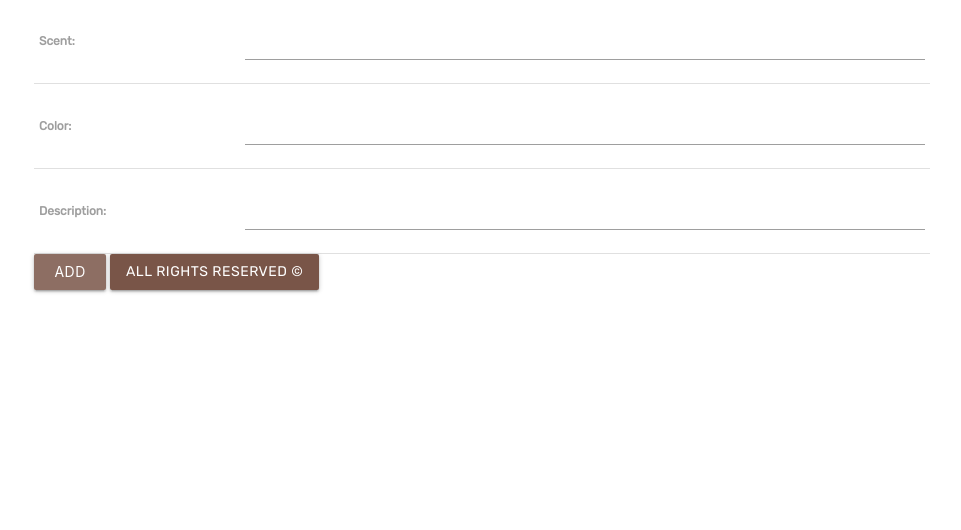
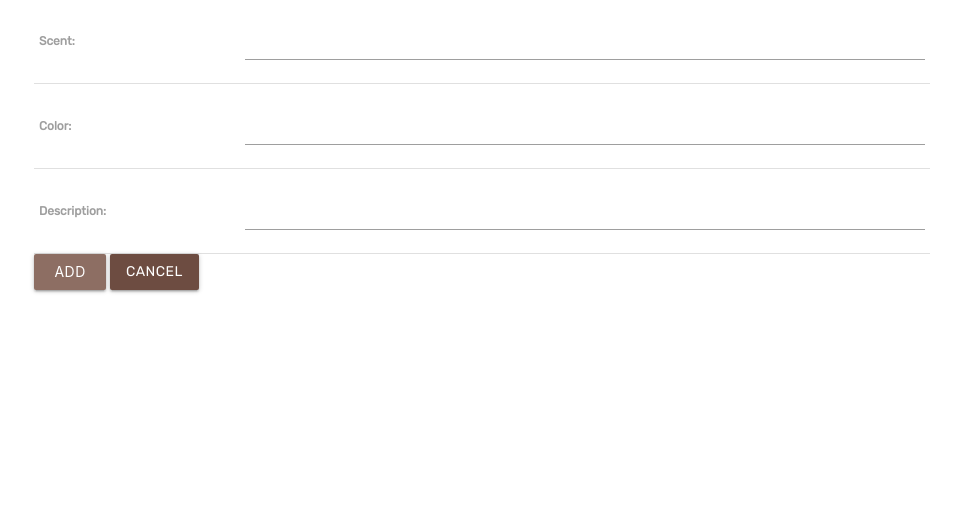
Before and after one commit to saraehutch94/car_collector, a Django app: page /trees/create/ in a window 1280 px wide. Shown: the part 183-713 px from the top of the page, without its empty margins (158-1119 px from the left). Run offline with Django 4.2, Linux system fonts and the light colour scheme.

Commit message:
fix syntax error in tree_form

```diff
--- a/main_app/templates/main_app/tree_form.html
+++ b/main_app/templates/main_app/tree_form.html
@@ -19,7 +19,7 @@
     >Cancel</a
   >
   {% else %}
-  <a href="{% url 'trees_index' %}" class="btn brown darken-1>Cancel</a>
+  <a href="{% url 'trees_index' %}" class="btn brown darken-1">Cancel</a>
   {% endif %}
 </form>
 
```
